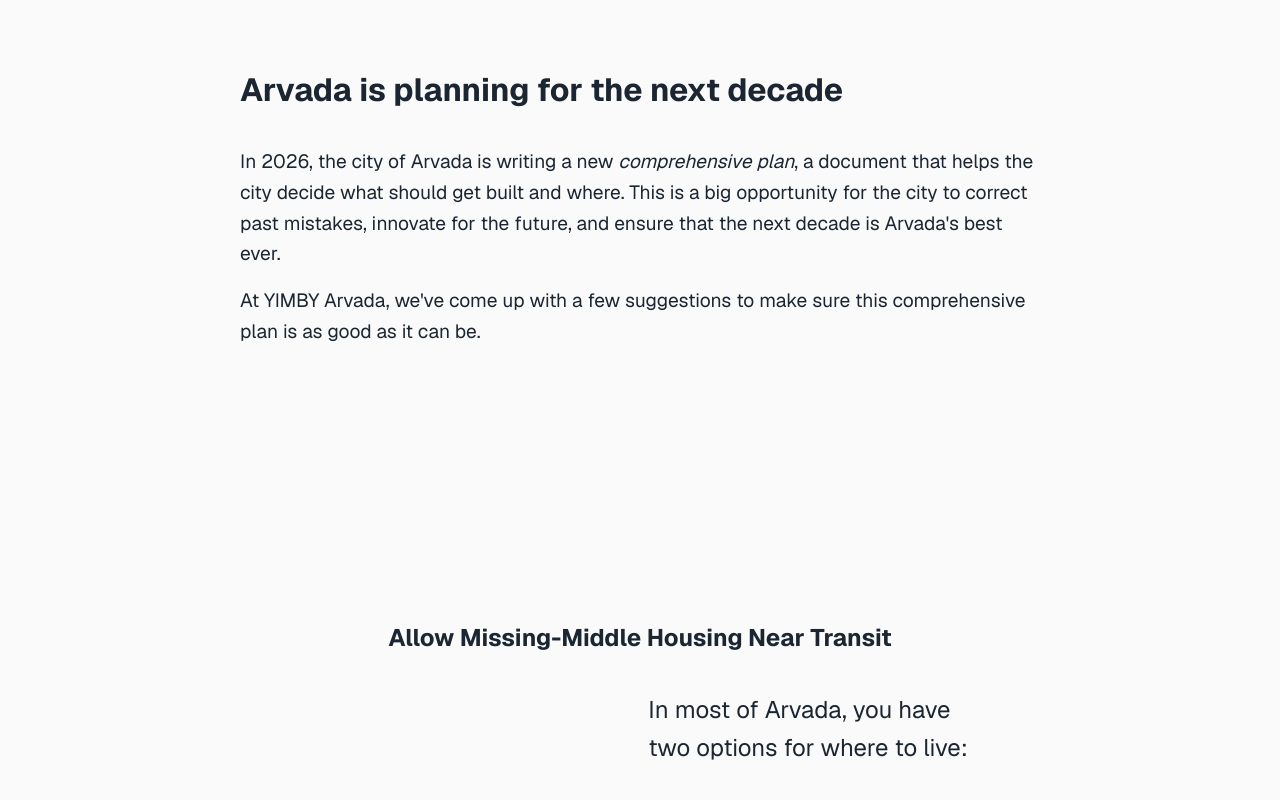
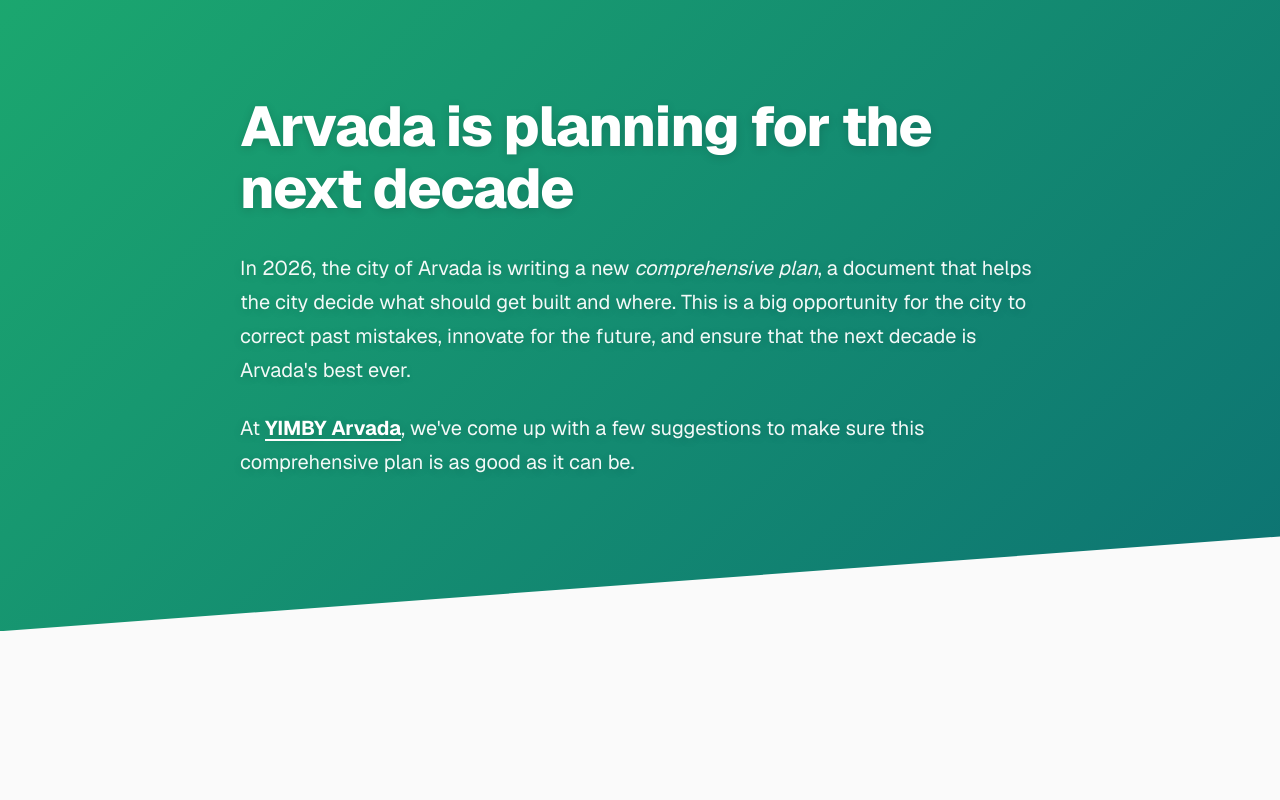
Before and after one commit to AnthonySuper/arvada-plan, a Next.js app: page / in a window 1280 px wide. Shown: the top 800 px of the page. Built offline with nearby package versions, Linux system fonts and the light colour scheme.

Commit message:
Vibe a better header

```diff
--- a/src/components/sections/Intro/styles.module.css
+++ b/src/components/sections/Intro/styles.module.css
@@ -1,21 +1,45 @@
 .container {
-  padding-top: calc(4 * var(--gap-default));
+  padding-top: calc(6 * var(--gap-default));
+  padding-bottom: calc(8 * var(--gap-default));
   padding-left: var(--gap-default);
   padding-right: var(--gap-default);
   width: 100%;
+  background: linear-gradient(135deg, var(--primary), hsl(180, 80%, 25%));
+  color: white;
+  clip-path: polygon(0 0, 100% 0, 100% 85%, 0 100%);
+  margin-bottom: calc(4 * var(--gap-default));
 }
 
 .content {
   max-width: 800px;
   margin: auto;
+  text-shadow: 0 2px 10px rgba(0, 0, 0, 0.15);
 
   h1 {
-    font-size: 2rem;
+    font-size: 3.5rem;
+    font-weight: 800;
+    line-height: 1.1;
     margin-bottom: calc(2 * var(--gap-default));
+    letter-spacing: -0.02em;
   }
 
   p {
-    font-size: 1.2rem;
-    margin-bottom: 1rem;
+    font-size: 1.25rem;
+    margin-bottom: 1.5rem;
+    color: rgba(255, 255, 255, 0.95);
+    line-height: 1.7;
+  }
+
+  a {
+    color: white;
+    font-weight: bold;
+    text-decoration: underline;
+    text-decoration-thickness: 2px;
+    text-underline-offset: 4px;
+    transition: all 0.2s ease;
+  }
+
+  a:hover {
+    color: rgba(255, 255, 255, 0.8);
   }
 }
```
